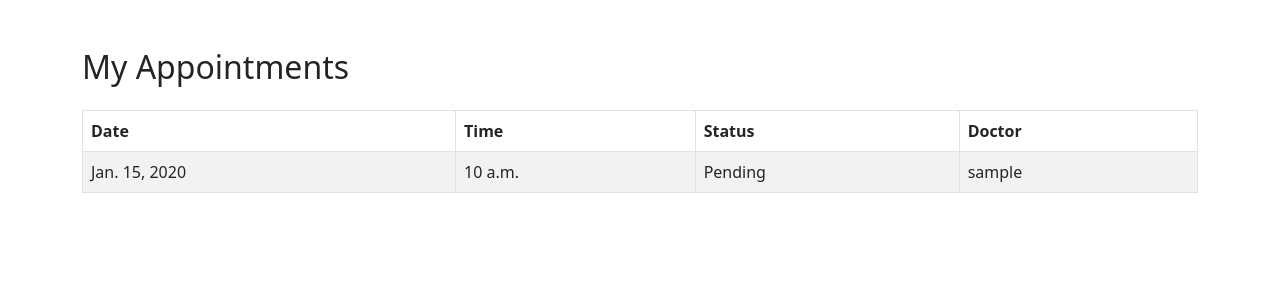
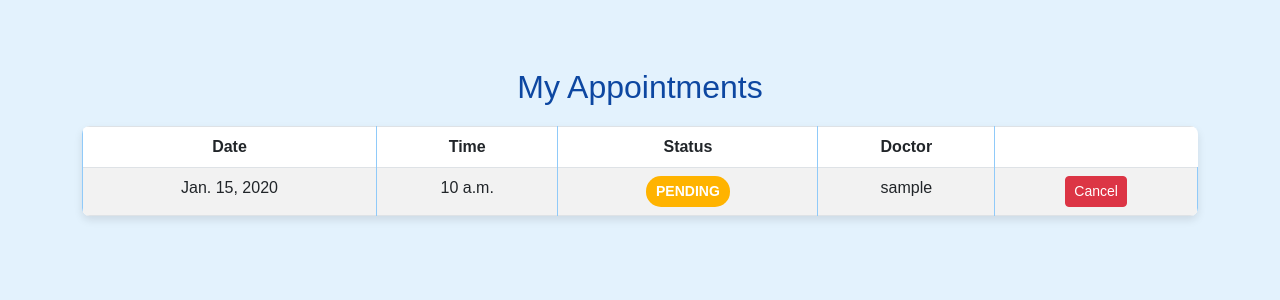
Before and after one commit to SheCares-SE/SheCares, a Django app: page /patient/appointments/ in a window 1280 px wide. Shown: the top 300 px of the page. Run offline with Django 4.2, Linux system fonts and the light colour scheme; a user stored in the database is signed in; tables that the repository leaves empty hold one stand-in row (values such as "Sample post").

Commit message:
Appointment Section Completed

```diff
--- a/gync/templates/gync/doctor_dashboard.html
+++ b/gync/templates/gync/doctor_dashboard.html
@@ -16,6 +16,7 @@
             </button>
             <div class="collapse navbar-collapse" id="navbarNav">
                 <ul class="navbar-nav ms-auto">
+                    <li class="nav-item"><a class="nav-link" href="{% url 'gync:doctor_dashboard' %}">Home</a></li>
                     <li class="nav-item"><a class="nav-link" href="{% url 'gync:doctor_appointments' %}">Appointments</a></li>
                     <li class="nav-item"><a class="nav-link" href="{% url 'accounts:recommend_doctor' %}">Recommended-Doctor</a></li>
                     <li class="nav-item"><a class="nav-link" href="{% url 'accounts:profile' %}">Profile</a></li>
--- a/patient/templates/patient/patient_appointments.html
+++ b/patient/templates/patient/patient_appointments.html
@@ -5,10 +5,94 @@
     <meta name="viewport" content="width=device-width, initial-scale=1.0">
     <title>My Appointments</title>
     <link rel="stylesheet" href="https://cdn.jsdelivr.net/npm/bootstrap@5.3.0/dist/css/bootstrap.min.css">
+    <style>
+        body {
+            font-family: Arial, sans-serif;
+            background-color: #e3f2fd; /* Light Blue Background */
+            margin: 0;
+            padding: 20px;
+            text-align: center;
+        }
+        h2 {
+            color: #0d47a1; /* Dark Blue */
+        }
+        table {
+            width: 80%;
+            margin: 20px auto;
+            border-collapse: collapse;
+            background: white;
+            box-shadow: 0 4px 8px rgba(0, 0, 0, 0.1);
+            border-radius: 8px;
+            overflow: hidden;
+        }
+        th, td {
+            padding: 12px;
+            border: 1px solid #90caf9; /* Light Blue Border */
+            text-align: center;
+        }
+        th {
+            background-color: #1976d2; /* Medium Blue */
+            color: white;
+        }
+        tr:nth-child(even) {
+            background-color: #bbdefb; /* Lighter Blue */
+        }
+        tr:hover {
+            background-color: #90caf9; /* Hover Effect */
+        }
+        .status-badge {
+            display: inline-block;
+            padding: 5px 10px;
+            border-radius: 15px;
+            font-size: 14px;
+            font-weight: bold;
+            text-transform: uppercase;
+        }
+        .status-badge.pending {
+            background-color: #ffb300; /* Amber */
+            color: white;
+        }
+        .status-badge.confirmed {
+            background-color: #4caf50; /* Green */
+            color: white;
+        }
+        .status-badge.rejected {
+            background-color: #d32f2f; /* Red */
+            color: white;
+        }
+        button {
+            background-color: #1565c0; /* Blue Button */
+            color: white;
+            border: none;
+            padding: 8px 12px;
+            cursor: pointer;
+            border-radius: 5px;
+            font-size: 14px;
+        }
+        button:hover {
+            background-color: #0d47a1; /* Darker Blue */
+        }
+        .accept-btn {
+            background-color: #1e88e5; /* Accept Button - Bright Blue */
+        }
+        .accept-btn:hover {
+            background-color: #1565c0; /* Darker Shade */
+        }
+        .reject-btn {
+            background-color: #d32f2f; /* Red for Reject */
+        }
+        .reject-btn:hover {
+            background-color: #b71c1c; /* Darker Red */
+        }
+        p {
+            font-size: 18px;
+            color: #0d47a1; /* Text Blue */
+        }
+    </style>
 </head>
 <body>
     <div class="container mt-5">
-        <h2 class="mb-4">My Appointments</h2>
+        <h2>My Appointments</h2>
         <table class="table table-striped table-bordered">
             <thead>
                 <tr>
@@ -23,12 +107,28 @@
                 <tr>
                     <td>{{ appointment.date }}</td>
                     <td>{{ appointment.time }}</td>
-                    <td>{{ appointment.status }}</td>
+                    <td>
+                        <span class="status-badge
+                            {% if appointment.status == 'Pending' %}pending
+                            {% elif appointment.status == 'Confirmed' %}confirmed
+                            {% elif appointment.status == 'Rejected' %}rejected
+                            {% elif appointment.status == 'Cancelled' %}cancelled>{% endif %}">
+                            {{ appointment.status }}
+                        </span>
+                    </td>
                     <td>{{ appointment.doctor_username }}</td>
+                    <td>
+                        {% if appointment.status == "Pending" %}
+                            <form action="{% url 'patient:cancel_appointment' appointment.id %}" method="POST" style="display:inline;">
+                                {% csrf_token %}
+                                <button type="submit" class="btn btn-danger btn-sm">Cancel</button>
+                            </form>
+                        {% endif %}
+                    </td>
                 </tr>
                 {% empty %}
                 <tr>
-                    <td colspan="5" class="text-center">No appointments found.</td>
+                    <td colspan="4" class="text-center text-muted">No appointments found.</td>
                 </tr>
                 {% endfor %}
             </tbody>
--- a/patient/templates/patient/patient_dashboard.html
+++ b/patient/templates/patient/patient_dashboard.html
@@ -16,6 +16,7 @@
             </button>
             <div class="collapse navbar-collapse" id="navbarNav">
                 <ul class="navbar-nav ms-auto">
+                    <li class="nav-item"><a class="nav-link" href="{% url 'patient:patient_dashboard' %}">Home</a></li>
                     <li class="nav-item"><a class="nav-link" href="{% url 'patient:patient_appointments' %}">Appointments</a></li>
                     <li class="nav-item"><a class="nav-link" href="{% url 'patient:book_appointment' %}">Book Appointment</a></li>
                     <li class="nav-item"><a class="nav-link" href="{% url 'accounts:profile' %}">Profile</a></li>
--- a/patient/urls.py
+++ b/patient/urls.py
@@ -1,5 +1,5 @@
 from django.urls import path
-from .views import patient_dashboard
+from .views import patient_dashboard ,cancel_appointment
 from . import views
 app_name = 'patient'  # ✅ Define the app namespace
 
@@ -8,6 +8,7 @@ urlpatterns = [
     path('dashboard/', patient_dashboard, name='patient_dashboard'),  # ✅ Now we use 'patients:patient_dashboard'
     path('book_appointment/', views.book_appointment, name='book_appointment'),
     path('appointments/', views.patient_appointments, name='patient_appointments'),
+    path('appointments/cancel/<int:appointment_id>/', cancel_appointment, name='cancel_appointment'),
     # path('recommend/', recommend_doctor, name='recommend_doctor'),
     # path("get_doctors/", get_doctors, name="get_doctors"),
 ]
--- a/patient/views.py
+++ b/patient/views.py
@@ -6,6 +6,8 @@ from gync.models import DoctorProfile, Appointment
 from .forms import AppointmentForm
 import logging
 from .models import Doctor
+from datetime import datetime , timedelta # ✅ Add this line
+
 logger = logging.getLogger(__name__)
 
 # Ensure no multiple definitions for patient_dashboard
@@ -79,6 +81,7 @@ def book_appointment(request):
             date_new=date.strftime('%Y-%m-%d')
             time_new= str(time.strftime('%H:%M:%S'))
             patient_id = request.user.id
+            print(f"Selected Doctor ID: {doctor_id}")  # Debugging print
             # Save appointment using raw SQL query
             print(f"Appointment Date: {date_new}, Appointment Time: {time_new}")
             with connection.cursor() as cursor:
@@ -102,8 +105,7 @@ def patient_appointments(request):
         cursor.execute("""
             SELECT a.id, a.date, a.time, a.status, u.username
             FROM gync_appointment a
-            JOIN doctor_table d ON a.doctor_id = d.id
-            JOIN accounts_user u ON d.user_id = u.id
+            JOIN accounts_user u ON a.doctor_id = u.id
             WHERE a.patient_id = %s
             ORDER BY a.date DESC, a.time DESC
         """, [request.user.id])
@@ -122,6 +124,30 @@ def patient_appointments(request):
         for row in appointments
     ]
 
-    print("Appointments List:", appointments_list)  # Debugging
 
     return render(request, "patient/patient_appointments.html", {"appointments": appointments_list})
+
+@login_required
+def cancel_appointment(request, appointment_id):
+    """Allow patient to cancel their appointment if it's at least 1 hour away."""
+    with connection.cursor() as cursor:
+        # Fetch the appointment time
+        cursor.execute("SELECT date, time FROM gync_appointment WHERE id = %s AND patient_id = %s",
+                       [appointment_id, request.user.id])
+        appointment = cursor.fetchone()
+        current_time = datetime.now()
+        if not appointment:
+            print("Invalid appointment or unauthorized access")
+            return redirect('patient:patient_appointments')
+
+        appointment_datetime = f"{appointment[0]} {appointment[1]}"  # Convert date + time
+        appointment_time = datetime.strptime(appointment_datetime, "%Y-%m-%d %H:%M:%S")
+
+        # Check if the appointment is at least 1 hour away
+        if appointment_time > (current_time + timedelta(hours=1)):
+            cursor.execute("UPDATE gync_appointment SET status = 'Cancelled' WHERE id = %s", [appointment_id])
+            print(f"Appointment {appointment_id} cancelled successfully")
+        else:
+            print("Cannot cancel appointment less than 1 hour before the time.")
+
+    return redirect('patient:patient_appointments')
```
Also changed, not shown: gync/templates/gync/doctor_appointments.html (+57 -14 lines), gync/views.py (+24 -14 lines).
